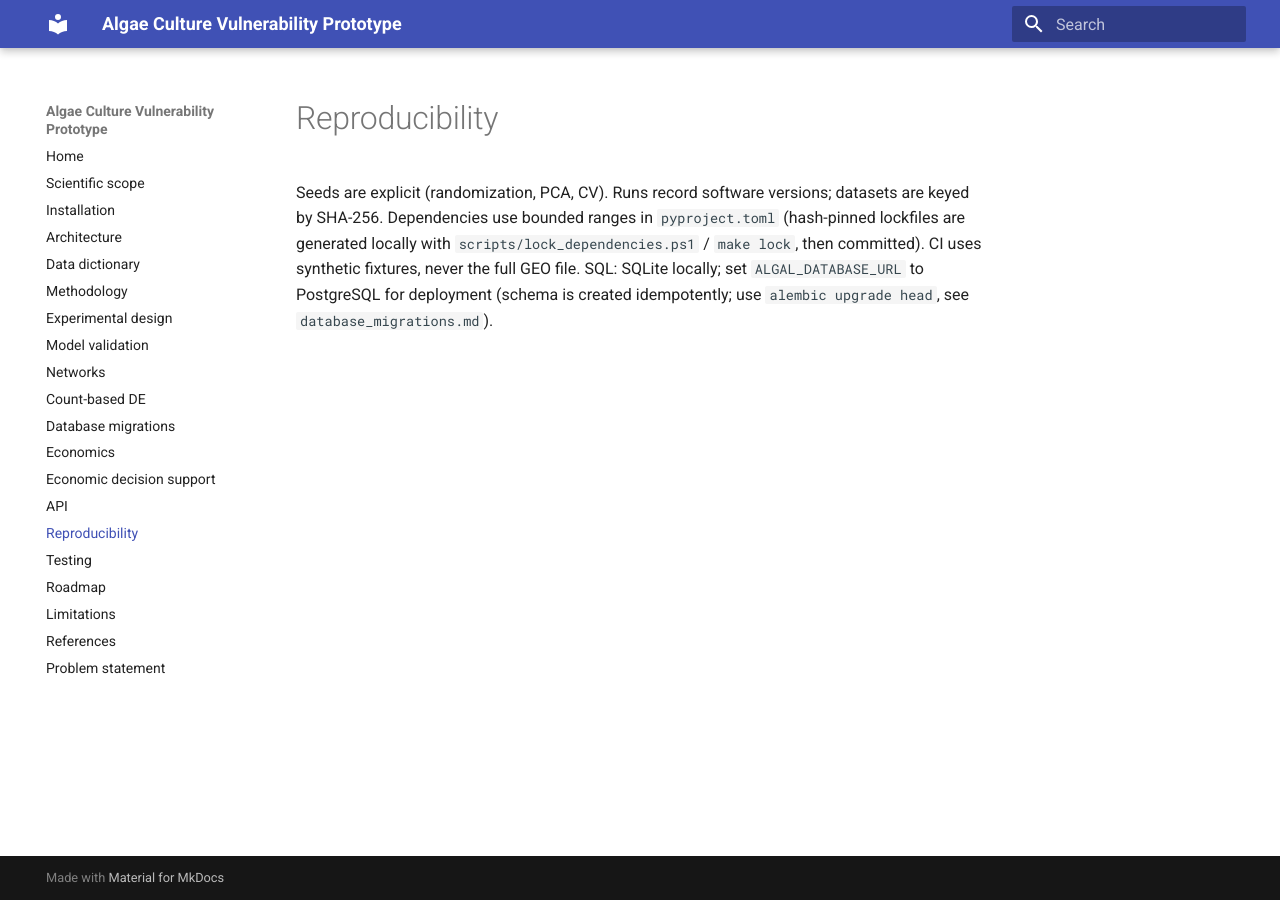
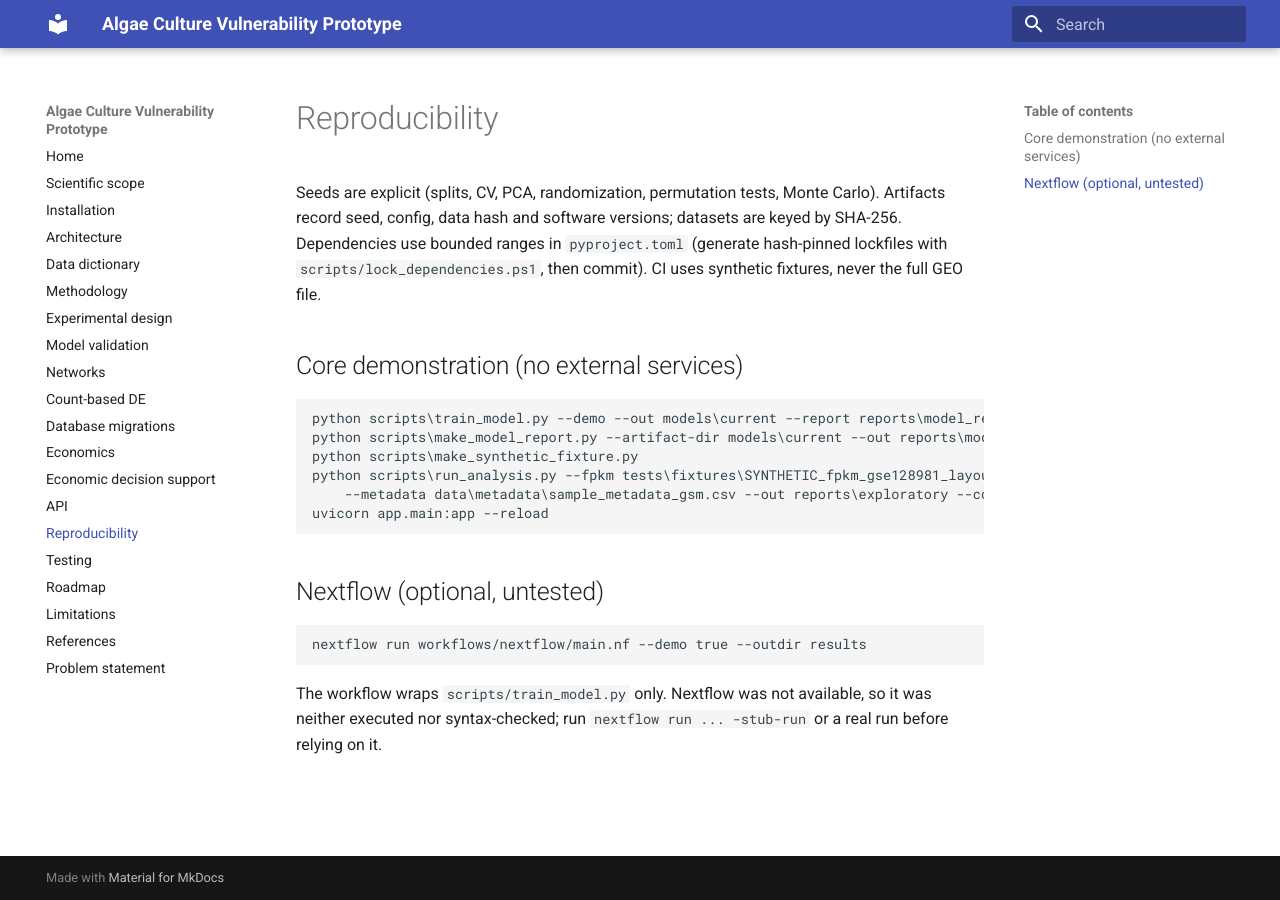
Before and after one commit to sunilnarayan419-ui/AlgalPathogenRisk-ML, an MkDocs documentation site: the page built from docs/reproducibility.md, in a window 1280 px wide. Built offline with MkDocs 1.6.1 and Material for MkDocs 9.7.7, drawn with Linux system fonts in a browser that asks for light colours.

Commit message:
chore: update docs/reproducibility.md

````diff
--- a/docs/reproducibility.md
+++ b/docs/reproducibility.md
@@ -1,3 +1,22 @@
 # Reproducibility
 
-Seeds are explicit (randomization, PCA, CV). Runs record software versions; datasets are keyed by SHA-256. Dependencies use bounded ranges in `pyproject.toml` (hash-pinned lockfiles are generated locally with `scripts/lock_dependencies.ps1` / `make lock`, then committed). CI uses synthetic fixtures, never the full GEO file. SQL: SQLite locally; set `ALGAL_DATABASE_URL` to PostgreSQL for deployment (schema is created idempotently; use `alembic upgrade head`, see `database_migrations.md`).
+Seeds are explicit (splits, CV, PCA, randomization, permutation tests, Monte Carlo). Artifacts record seed, config,
+data hash and software versions; datasets are keyed by SHA-256. Dependencies use bounded ranges in `pyproject.toml`
+(generate hash-pinned lockfiles with `scripts/lock_dependencies.ps1`, then commit). CI uses synthetic fixtures, never
+the full GEO file.
+
+## Core demonstration (no external services)
+```powershell
+python scripts\train_model.py --demo --out models\current --report reports\model_report.json
+python scripts\make_model_report.py --artifact-dir models\current --out reports\model_report.md
+python scripts\make_synthetic_fixture.py
+python scripts\run_analysis.py --fpkm tests\fixtures\SYNTHETIC_fpkm_gse128981_layout.tsv `
+    --metadata data\metadata\sample_metadata_gsm.csv --out reports\exploratory --contrast UVM4 Elow47 --batch-col batch
+uvicorn app.main:app --reload
+```
+## Nextflow (optional, untested)
+```
+nextflow run workflows/nextflow/main.nf --demo true --outdir results
+```
+The workflow wraps `scripts/train_model.py` only. Nextflow was not available, so it was neither executed nor
+syntax-checked; run `nextflow run ... -stub-run` or a real run before relying on it.
````
